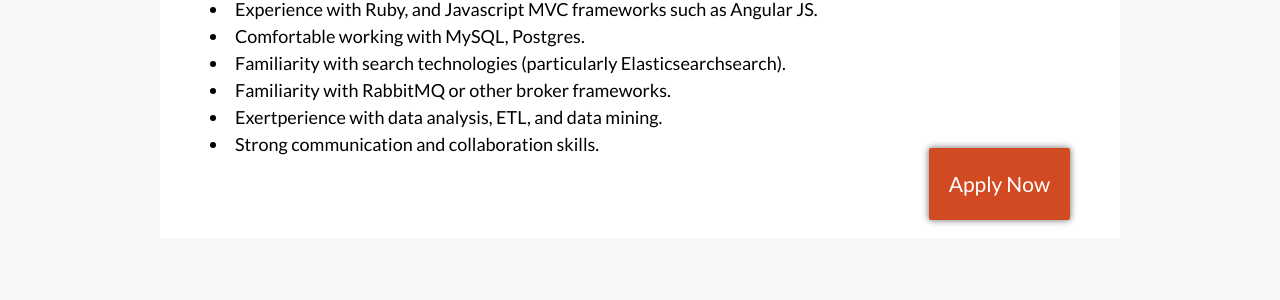
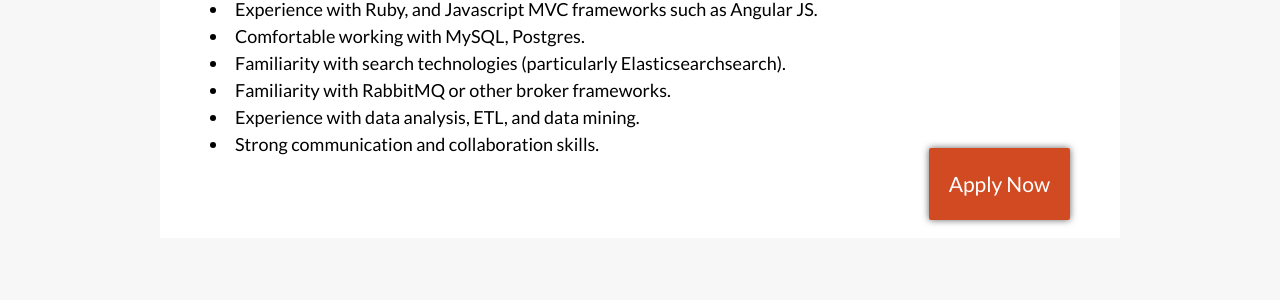
Before and after one commit to reevoo/reevoo.github.io, a Jekyll site: the page built from jobs/principal-engineer.markdown, in a window 1280 px wide. Shown: the part 1527-1827 px from the top of the page. Built offline with Jekyll 4.4.1, drawn with Linux system fonts in a browser that asks for light colours.

Commit message:
Update principal-engineer.markdown
Typos

```diff
--- a/jobs/principal-engineer.markdown
+++ b/jobs/principal-engineer.markdown
@@ -41,5 +41,5 @@
 + Comfortable working with MySQL, Postgres.
 + Familiarity with search technologies (particularly Elasticsearchsearch).
 + Familiarity with RabbitMQ or other broker frameworks.
-+ Exertperience with data analysis, ETL, and data mining.
++ Experience with data analysis, ETL, and data mining.
 + Strong communication and collaboration skills.
```
